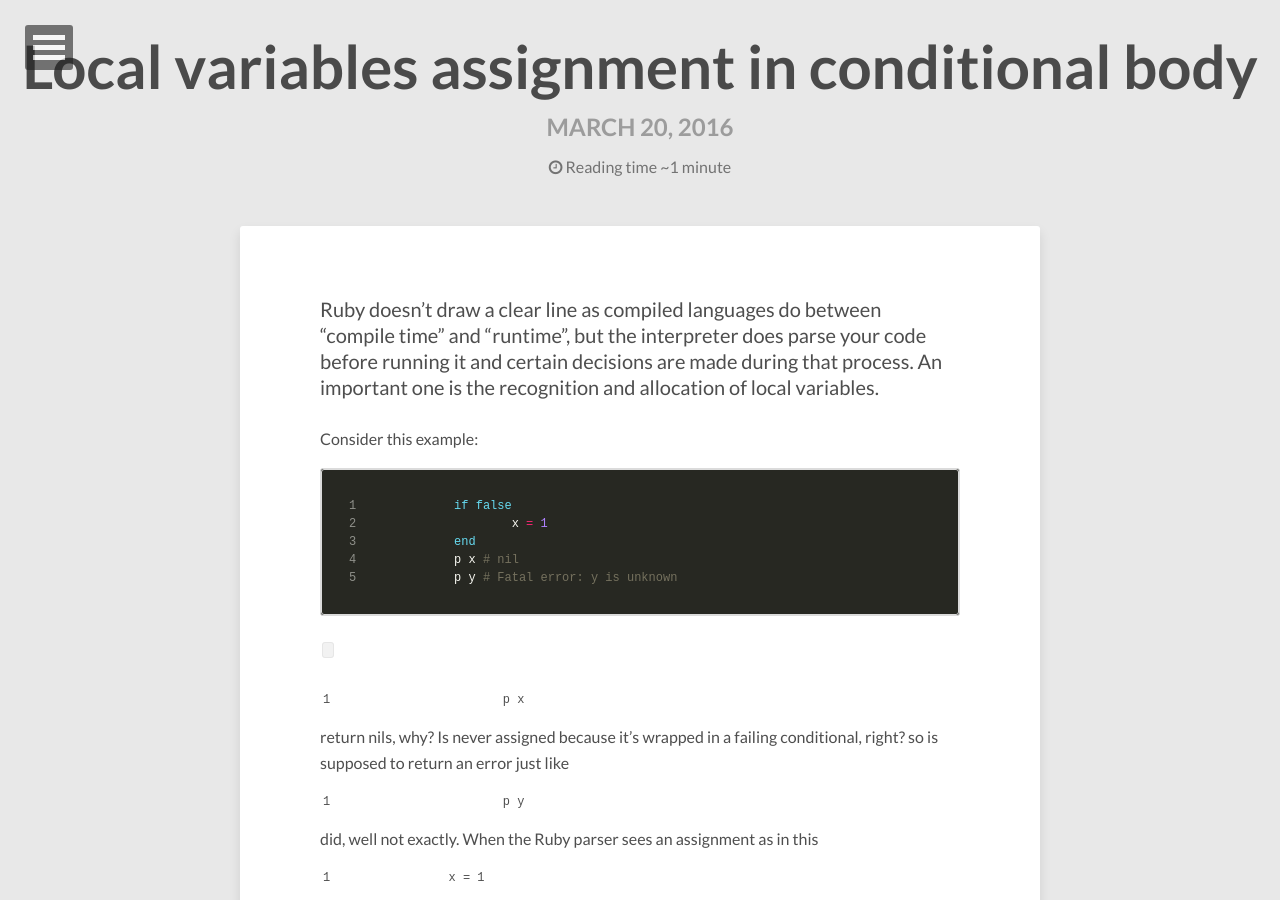
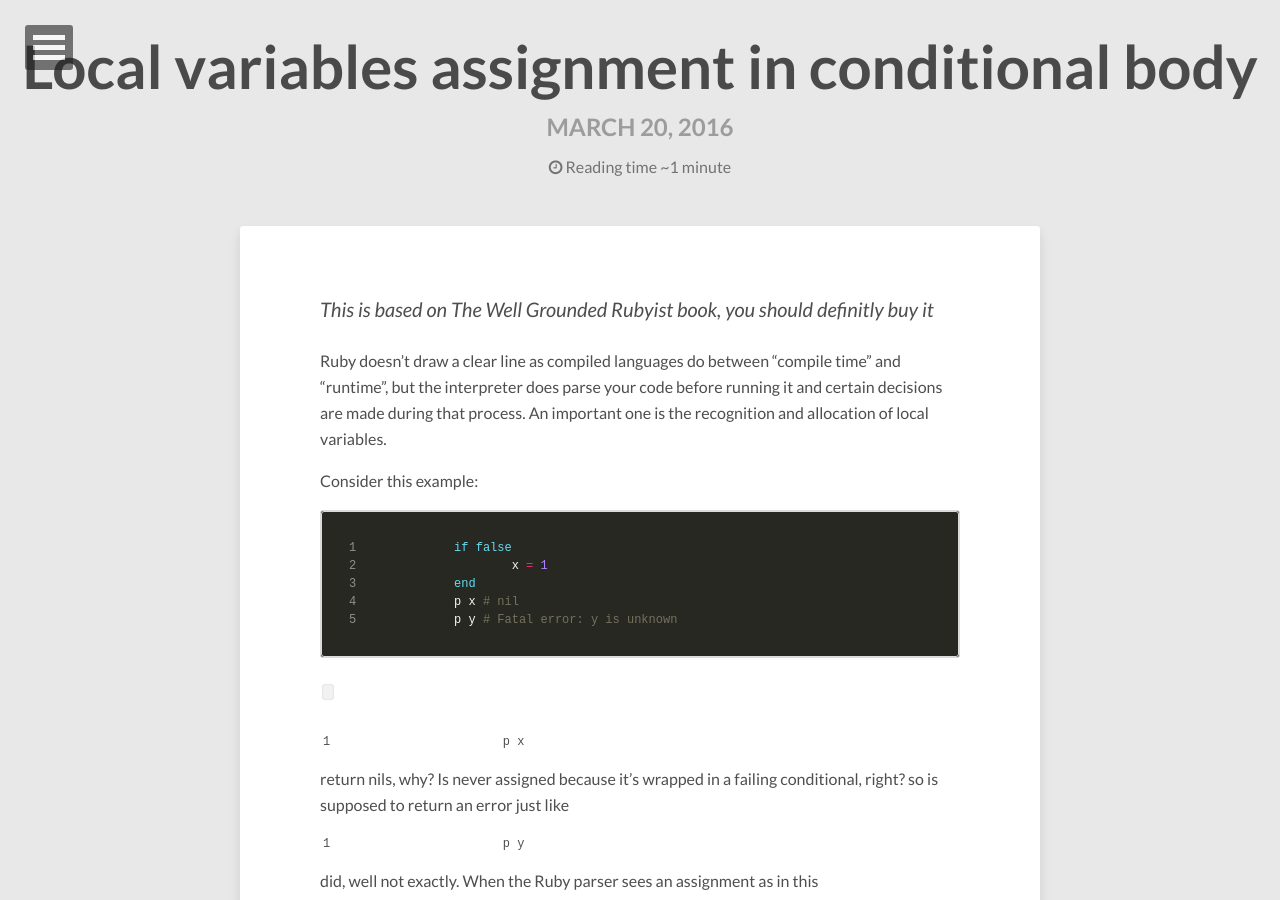
Before and after one commit to mayra-cabrera/mayra-cabrera.github.io, a Jekyll site: the page built from _posts/2016-03-20-local-variables-assignment-in-conditional-body.md, in a window 1280 px wide and 900 px high. Built offline with Jekyll 4.4.1, drawn with Linux system fonts in a browser that asks for light colours; nearby versions of some CDN libraries; comment, search, counter and statistics services are not loaded.

Commit message:
Add book reference into last post

```diff
--- a/_posts/2016-03-20-local-variables-assignment-in-conditional-body.md
+++ b/_posts/2016-03-20-local-variables-assignment-in-conditional-body.md
@@ -6,6 +6,7 @@ tags: [Ruby, Rails]
 comments: true
 ---
 
+*This is based on [The Well Grounded Rubyist](https://www.manning.com/books/the-well-grounded-rubyist) book, you should definitly buy it*
 
 Ruby doesn’t draw a clear line as compiled languages do between “compile time” and “runtime”, but the interpreter does parse your code before running it and certain decisions are made during that process. An important one is the recognition and allocation of local variables.
 
```
